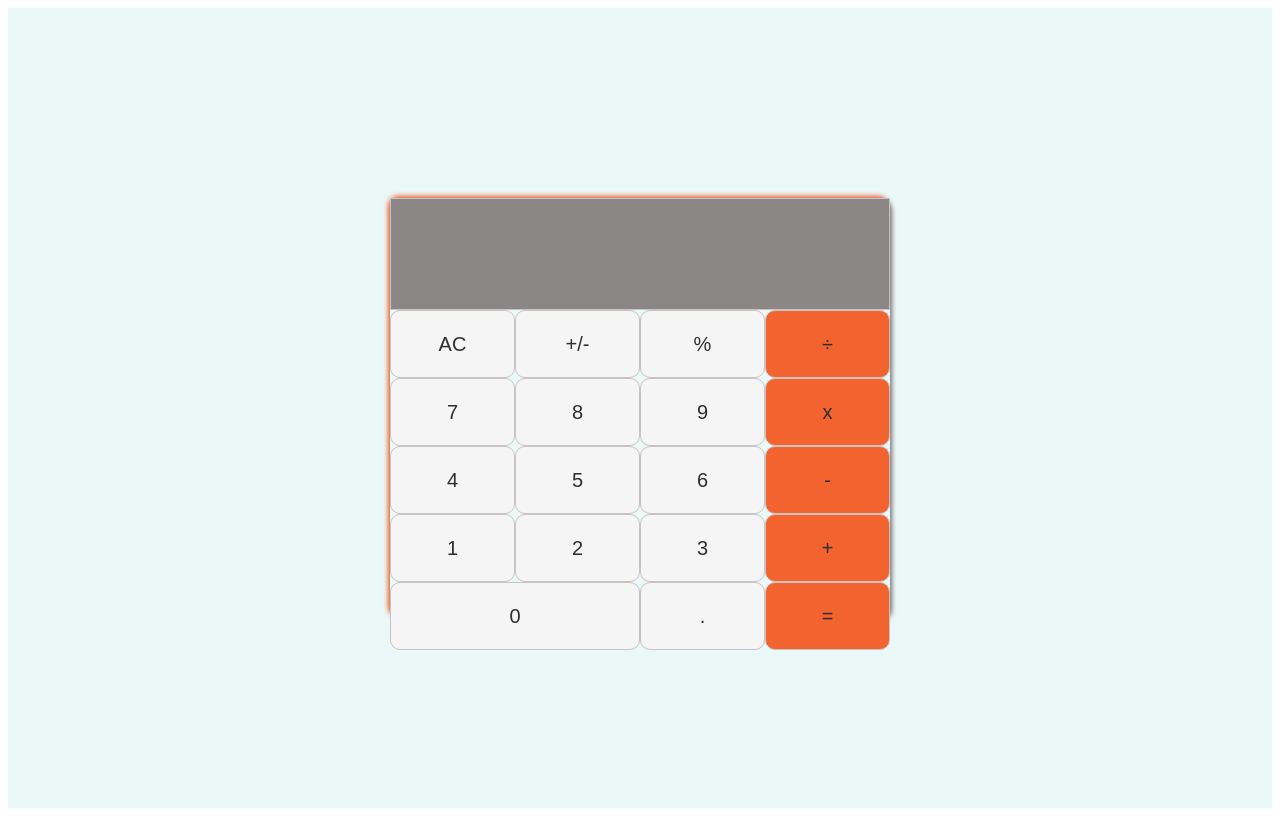
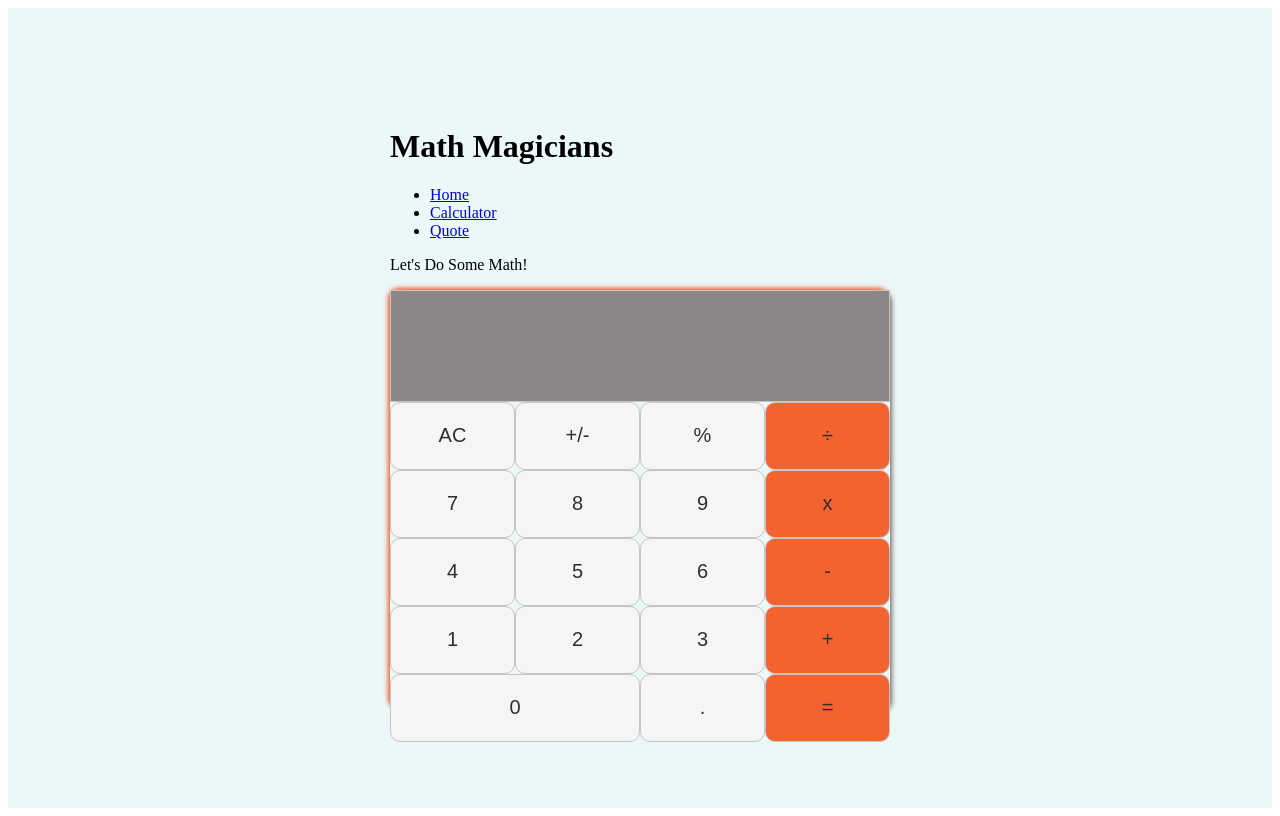
Before and after one commit to AhmadiGu/MathMagician, a React (Create React App) app: page /math-magicians/calculator in a window 1280 px wide. Built offline with nearby package versions, Linux system fonts and the light colour scheme.

Commit message:
Display the pages in one page

```diff
--- a/src/App.js
+++ b/src/App.js
@@ -1,5 +1,9 @@
 import React, { Component } from 'react';
+import { Route, Routes } from 'react-router-dom';
 import Calculator from './components/Calculator';
+import Navbar from './components/Navigation';
+import Home from './components/pages/Home';
+import Quote from './components/pages/Quote';
 
 class App extends Component {
   constructor(props) {
@@ -10,7 +14,22 @@ class App extends Component {
   render() {
     return (
       <div className="main-app">
-        <Calculator />
+
+        <Navbar />
+        <Routes>
+          <Route
+            path="/math-magicians/"
+            element={(<Home />)}
+          />
+          <Route
+            path="/math-magicians/calculator"
+            element={(<Calculator />)}
+          />
+          <Route
+            path="/math-magicians/quote"
+            element={(<Quote />)}
+          />
+        </Routes>
       </div>
     );
   }
--- a/src/components/Calculator.js
+++ b/src/components/Calculator.js
@@ -13,6 +13,8 @@ const Calculator = () => {
   const { operation } = state;
 
   return (
+    <div className="calculater">
+      <div className="side-p"><p>Let&apos;s Do Some Math!</p></div>
       <div className="container">
         <div className="calculate-place">
           {total}
@@ -54,6 +56,7 @@ const Calculator = () => {
           </div>
         </div>
       </div>
+    </div>
   );
 };
 export default Calculator;
--- a/src/index.js
+++ b/src/index.js
@@ -1,12 +1,16 @@
 import React from 'react';
 import ReactDOM from 'react-dom/client';
 import './index.css';
+import { BrowserRouter as Router } from 'react-router-dom';
 import App from './App';
 
 const root = ReactDOM.createRoot(document.getElementById('root'));
 root.render(
   <React.StrictMode>
-    <App />
+    <Router>
+      <App />
+    </Router>
+
   </React.StrictMode>,
 );
 
```
Lines whose indentation alone changed are shown as unchanged.
